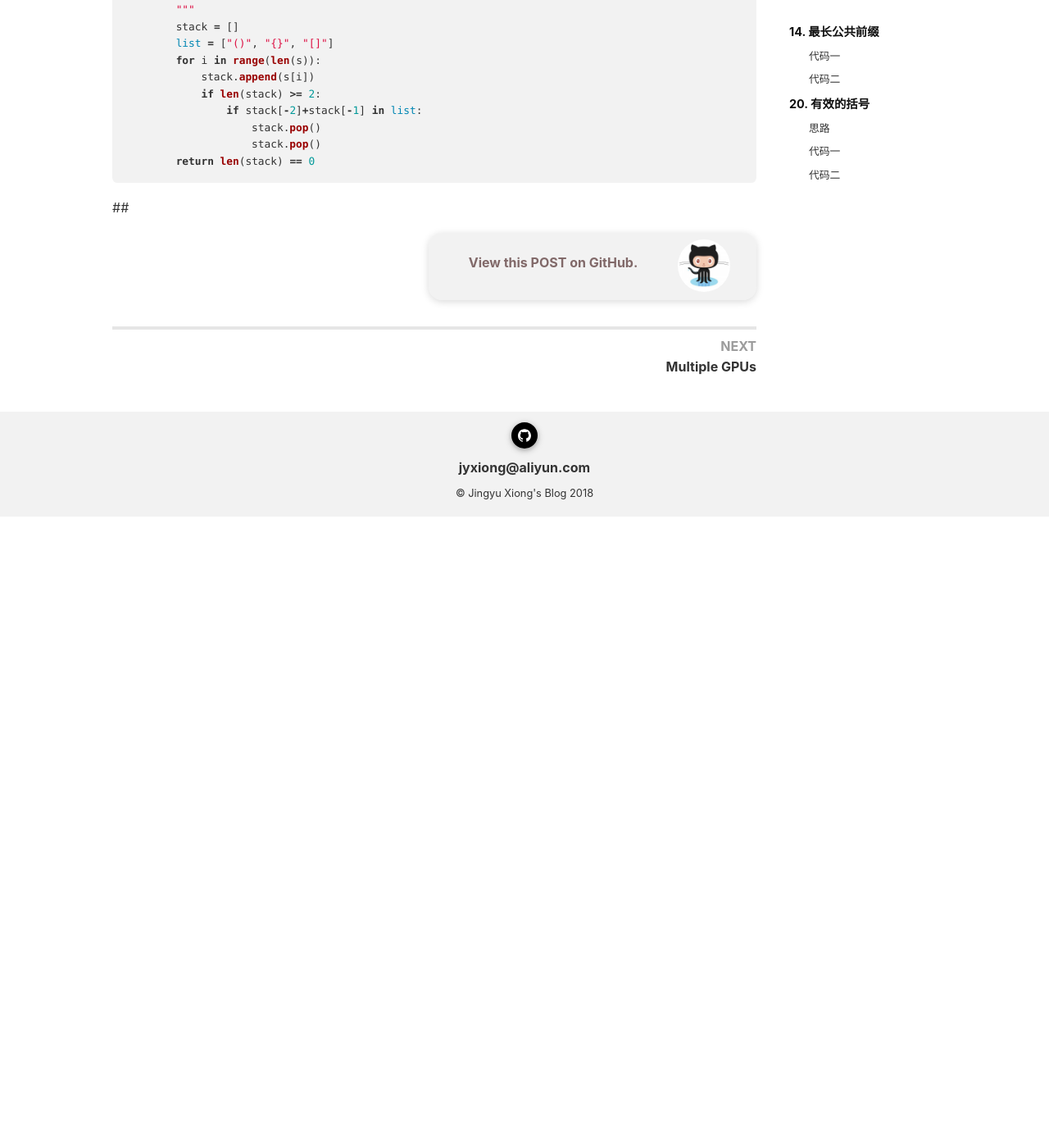
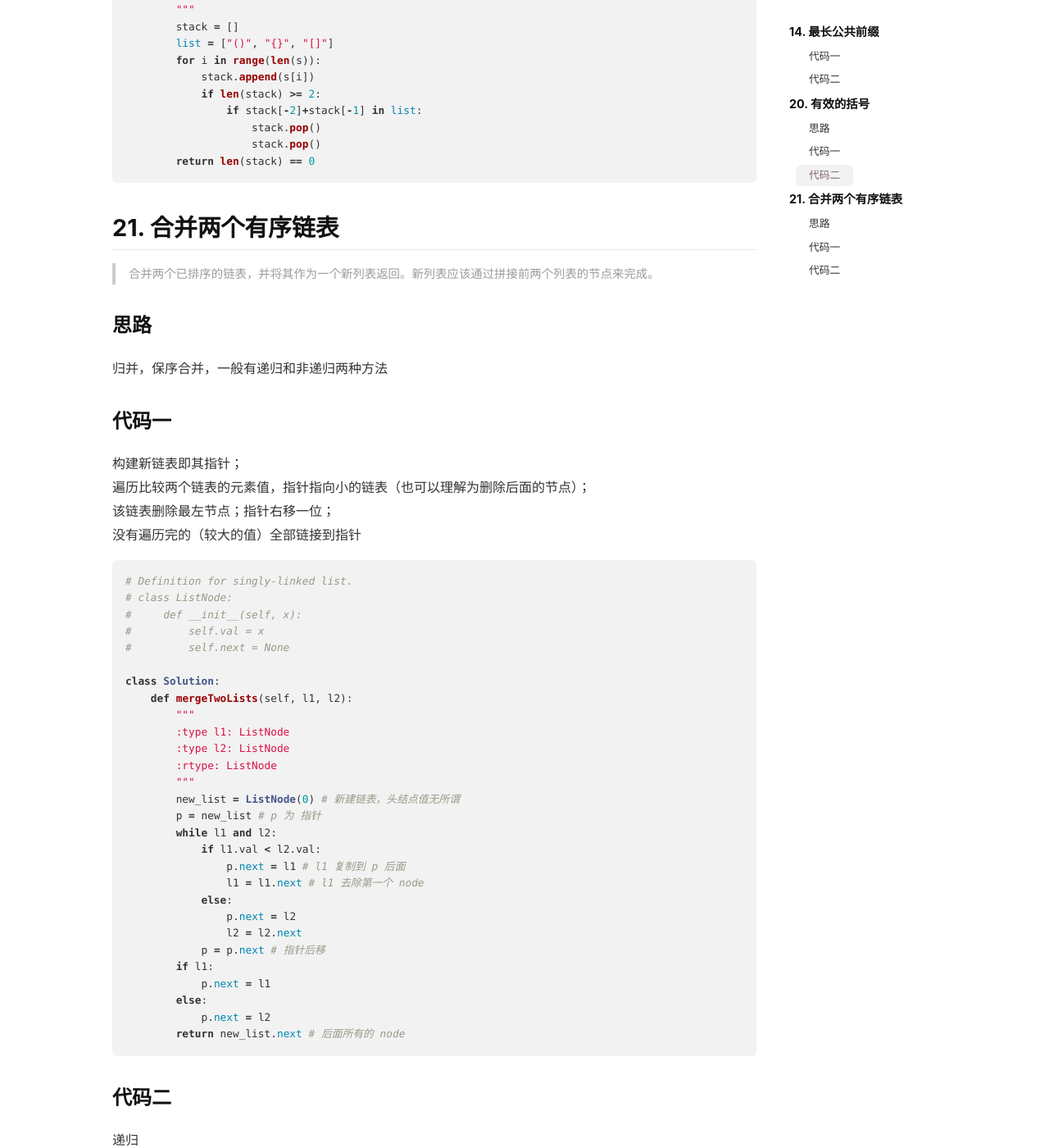
Before and after one commit to jyxiong/github.io, a Jekyll site: the page built from _posts/2018-03-29-LeetCode.md, in a window 1280 px wide and 1400 px high, scrolled down 3012 px. Shown: the whole window at 82% size. Built offline with Jekyll 4.4.1, drawn with Linux system fonts in a browser that asks for light colours; nearby versions of some CDN libraries; comment, search, counter and statistics services are not loaded; before the commit the page ends 3642 px from its top, so only the background shows below that; some of the changed text lies outside the part shown.

Commit message:
LeetCode

````diff
--- a/_posts/2018-03-29-LeetCode.md
+++ b/_posts/2018-03-29-LeetCode.md
@@ -1,6 +1,6 @@
 ---
 layout: post
-title: LeetCode 14
+title: LeetCode 14 20 21
 key: 20180329
 tags:
   - LeetCode
@@ -138,4 +138,75 @@ class Solution:
         return len(stack) == 0
 ```
 
-##
+## 21. 合并两个有序链表
+> 合并两个已排序的链表，并将其作为一个新列表返回。新列表应该通过拼接前两个列表的节点来完成。
+
+### 思路
+归并，保序合并，一般有递归和非递归两种方法
+
+### 代码一
+构建新链表即其指针；
+遍历比较两个链表的元素值，指针指向小的链表（也可以理解为删除后面的节点）；
+该链表删除最左节点；指针右移一位；
+没有遍历完的（较大的值）全部链接到指针
+
+```python
+# Definition for singly-linked list.
+# class ListNode:
+#     def __init__(self, x):
+#         self.val = x
+#         self.next = None
+
+class Solution:
+    def mergeTwoLists(self, l1, l2):
+        """
+        :type l1: ListNode
+        :type l2: ListNode
+        :rtype: ListNode
+        """
+        new_list = ListNode(0) # 新建链表，头结点值无所谓
+        p = new_list # p 为 指针
+        while l1 and l2:
+            if l1.val < l2.val:
+                p.next = l1 # l1 复制到 p 后面
+                l1 = l1.next # l1 去除第一个 node
+            else:
+                p.next = l2
+                l2 = l2.next
+            p = p.next # 指针后移
+        if l1:
+            p.next = l1
+        else:
+            p.next = l2
+        return new_list.next # 后面所有的 node
+```
+
+### 代码二
+递归
+
+```python
+# Definition for singly-linked list.
+# class ListNode:
+#     def __init__(self, x):
+#         self.val = x
+#         self.next = None
+
+class Solution:
+    def mergeTwoLists(self, l1, l2):
+        """
+        :type l1: ListNode
+        :type l2: ListNode
+        :rtype: ListNode
+        """
+        if not l1:
+            return l2
+        elif not l2:
+            return l2
+        else:
+            if l1.val < l2.val:
+                l1.next = self.mergeTwoLists(l1.next, l2)
+                return l1
+            else:
+                l2.next = self.mergeTwoLists(l2.next, l1)
+                return l2
+```
````
